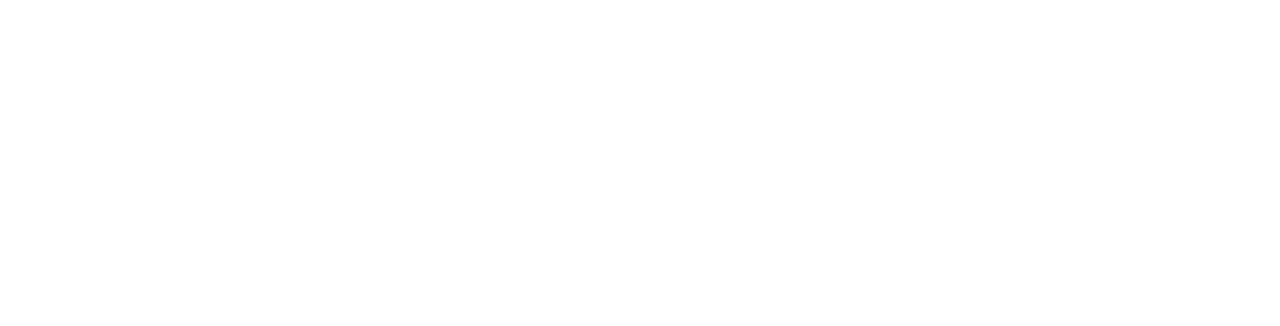
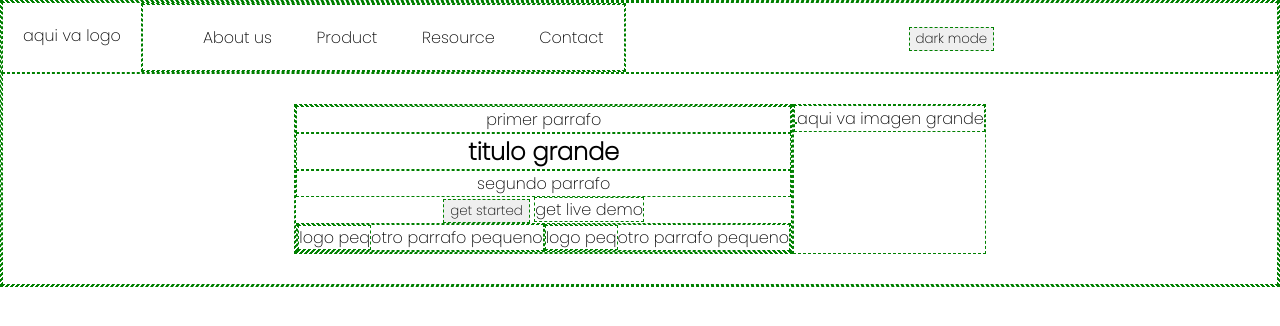
Before and after one commit to jerangel1/alaradoHomepage, a plain HTML site: page public/index.html in a window 1280 px wide. Drawn offline with Linux system fonts and the light colour scheme.

Commit message:
se finaliza estructura html ,se agrega sketch de codigo html

```diff
--- a/public/index.html
+++ b/public/index.html
@@ -5,7 +5,7 @@
     <meta charset="UTF-8">
     <meta name="viewport" content="width=device-width, initial-scale=1.0">
     <title>Alarado webpage for Jerangel1</title>
-    <link rel="styleheet" href="./styles.css">
+    <link rel="stylesheet" href="./styles.css">
     <link rel="preconnect" href="https://fonts.googleapis.com">
     <link rel="preconnect" href="https://fonts.gstatic.com" crossorigin>
     <link rel="preconnect" href="https://fonts.googleapis.com">
@@ -14,6 +14,41 @@
 </head>
 
 <body>
+    <!--Inicia Header/navbar-->
+    <header class="superior">
+        <div class="logo">aqui va logo</div>
+        <div class="navbar">
+            <ul>
+                <li>About us</li>
+                <li>Product</li>
+                <li>Resource</li>
+                <li>Contact</li>
+            </ul>
+        </div>
+        <div class="btnDarkMode">
+            <button>dark mode</button>
+        </div>
+    </header>
+    <div class="contenido">
+        <section class="left">
+            <div>
+                <p>primer parrafo</p>
+                <h1>titulo grande</h1>
+                <p>segundo parrafo</p>
+                <button>get started</button>
+                <a>get live demo</a>
+                <div class="footer">
+                    <p><span>logo peq</span>otro parrafo pequeno</p>
+                    <p><span>logo peq</span>otro parrafo pequeno</p>
+                </div>
+            </div>
+        </section>
+        <section class="right">
+            <div class="bigimg">
+                <img>aqui va imagen grande
+            </div>
+        </section>
+    </div>
 
 </body>
 
--- a/public/styles.css
+++ b/public/styles.css
@@ -9,6 +9,37 @@ root {
 }
 *{
     font-family: 'Poppins', sans-serif;
+    margin:0px;
+    border: 1px dashed green;
+}
+
+.superior{
+    display: flex;
+    justify-content: space-around;
+}
+
+.logo{
+    padding:20px;
     border:0px;
-    margin:0px;
 }
+.navbar li{
+    list-style: none;
+    display: inline-block;
+    padding:20px;
+    border:0px;
+}
+
+.btnDarkMode{
+    padding:20px;
+    margin: auto;
+    border:0px;
+}
+.contenido{
+    display: flex;
+    justify-content: center;
+    padding:30px;
+    text-align: center;
+}
+.footer{
+    display: flex;
+}
```
Also changed, not shown: 1 other file.
